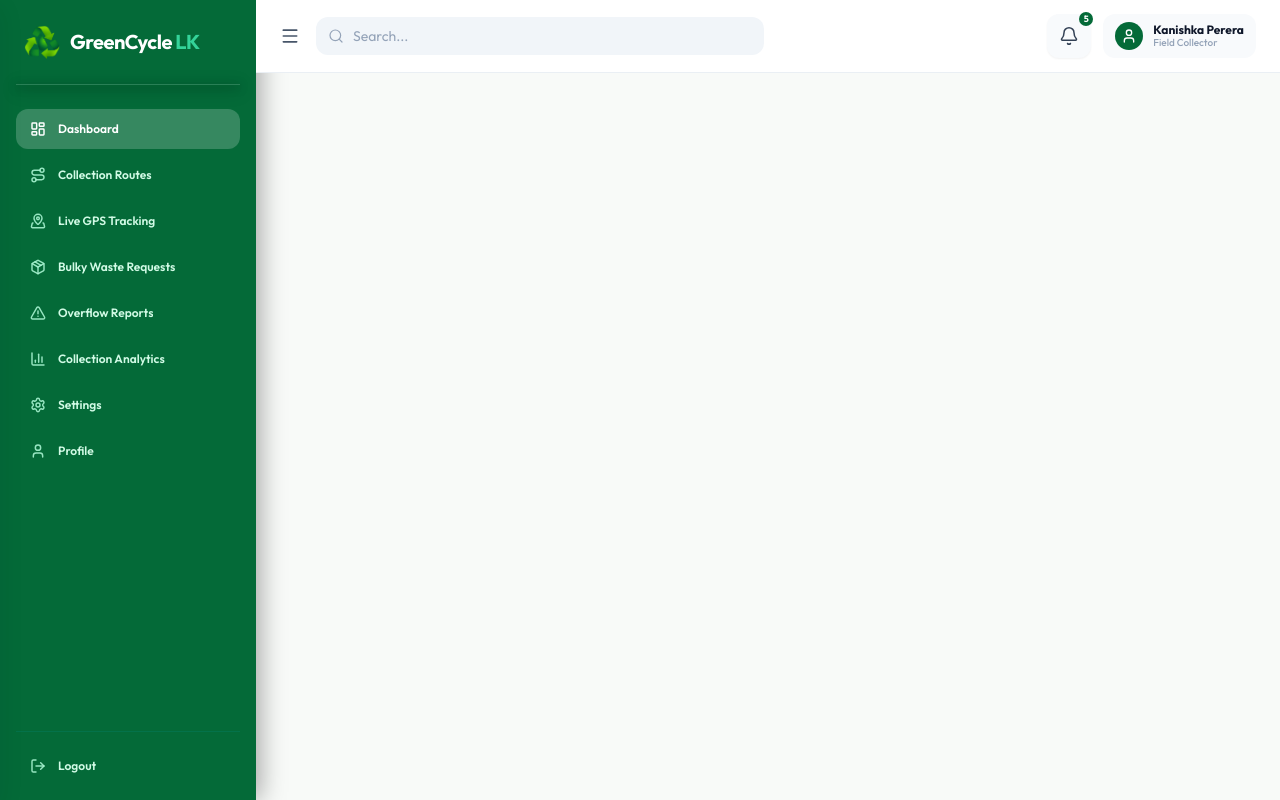
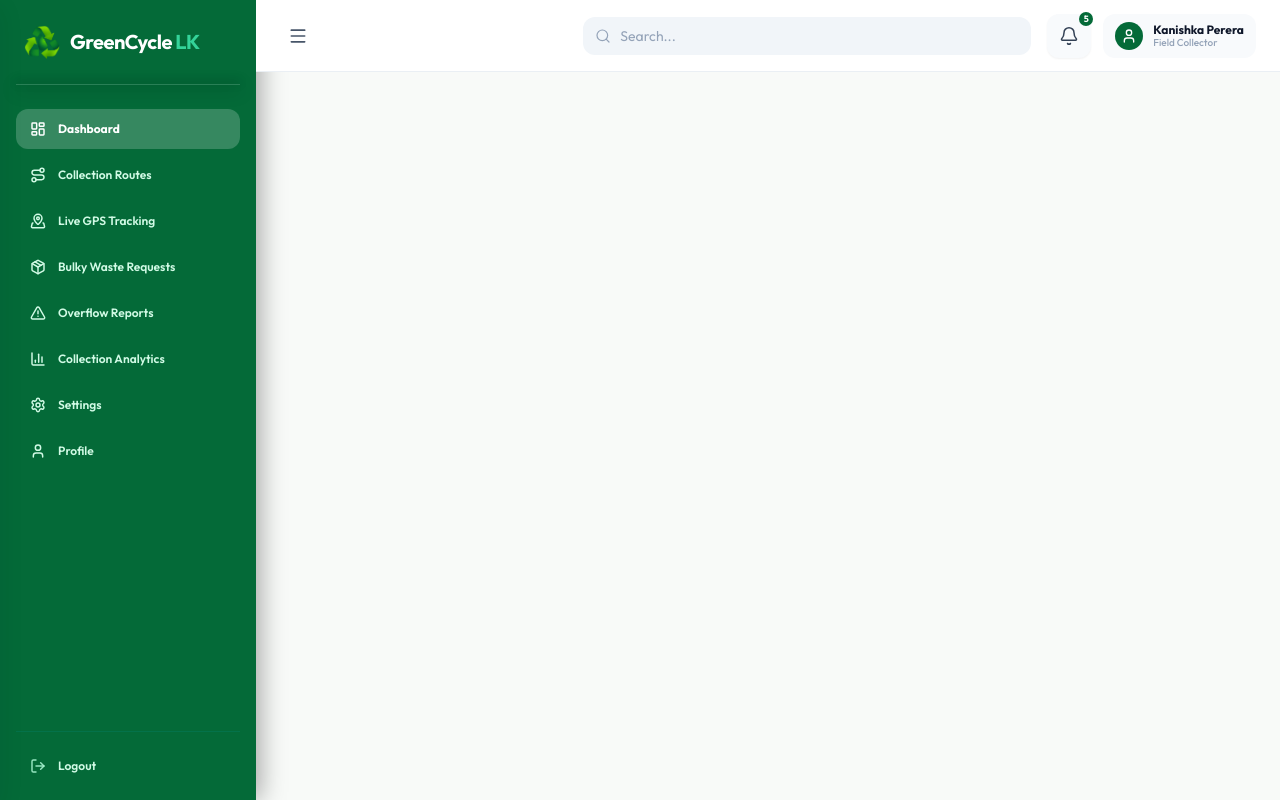
Before and after one commit to She-Codes3/GreenCycle-LK, a React (Vite) app in the folder frontend/: page /collector/dashboard in a window 1280 px wide. Built offline with nearby package versions, Linux system fonts and the light colour scheme.

Commit message:
refactor: redesign the side bar and nav bar

```diff
--- a/frontend/src/components/dashboard/DashboardLayout.tsx
+++ b/frontend/src/components/dashboard/DashboardLayout.tsx
@@ -17,20 +17,20 @@ export const DashboardLayout: React.FC<DashboardLayoutProps> = ({
   className,
 }) => {
   return (
-    <div className="flex h-screen overflow-hidden bg-canvas text-content font-sans">
+    <div className="flex h-screen overflow-hidden bg-canvas font-sans text-content">
       {/* Desktop Sidebar */}
-      <div className="hidden lg:flex lg:shrink-0 h-full">{sidebar}</div>
+      <div className="hidden h-full lg:flex lg:shrink-0">{sidebar}</div>
 
       {/* Mobile Menu Drawer */}
       {mobileMenu}
 
       {/* Main Content Column */}
-      <div className="flex flex-1 flex-col overflow-hidden">
-        {/* Sticky Navbar */}
+      <div className="flex min-w-0 flex-1 flex-col overflow-hidden">
+        {/* Top navigation for the main content area */}
         {navbar}
 
-        {/* Scrollable Dashboard Body */}
-        <main className={cn('flex-1 overflow-y-auto p-4 sm:p-6 lg:p-8', className)}>
+        {/* Scrollable dashboard content */}
+        <main className={cn('min-w-0 flex-1 overflow-y-auto p-4 sm:p-6 lg:p-8', className)}>
           <div className="mx-auto max-w-7xl space-y-6">{children}</div>
         </main>
       </div>
--- a/frontend/src/components/layout/Navbar.tsx
+++ b/frontend/src/components/layout/Navbar.tsx
@@ -1,4 +1,5 @@
-import React from 'react';
+import React, { useState } from 'react';
+import { Bell, Menu, Search, User } from 'lucide-react';
 import { cn } from '../ui/utils';
 
 export interface NavbarProps extends React.HTMLAttributes<HTMLElement> {
@@ -7,6 +8,12 @@ export interface NavbarProps extends React.HTMLAttributes<HTMLElement> {
   actions?: React.ReactNode;
   onMenuToggle?: () => void;
   isMenuOpen?: boolean;
+  onNotificationsClick?: () => void;
+  onProfileClick?: () => void;
+  userName?: string;
+  userRole?: string;
+  notificationCount?: number;
+  showBrand?: boolean;
 }
 
 export const Navbar: React.FC<NavbarProps> = ({
@@ -15,39 +22,41 @@ export const Navbar: React.FC<NavbarProps> = ({
   actions,
   onMenuToggle,
   isMenuOpen = false,
+  onNotificationsClick,
+  onProfileClick,
+  userName = 'GreenCycle User',
+  userRole = 'Resident',
+  notificationCount = 0,
+  showBrand = false,
   className,
   ...props
 }) => {
+  const [searchValue, setSearchValue] = useState('');
+
   return (
-    <header className={cn('ui-nav-header px-4 sm:px-6 lg:px-8', className)} {...props}>
-      <div className="flex h-16 items-center justify-between gap-4">
+    <header className={cn('h-[4.5rem] shrink-0 border-b border-slate-200/70 bg-white px-6 flex items-center gap-4', className)} {...props}>
+      <div className="flex w-full items-center gap-4">
         {/* Left Side: Mobile Menu Button + Brand */}
         <div className="flex items-center gap-3">
-          {onMenuToggle && (
+          {onMenuToggle ? (
             <button
               type="button"
               onClick={onMenuToggle}
               aria-label={isMenuOpen ? 'Close menu' : 'Open menu'}
-              className="lg:hidden p-2 rounded-xl text-content-secondary hover:text-primary hover:bg-muted transition-colors"
+              className="p-2 rounded-xl text-slate-600 hover:bg-slate-100 transition-colors"
             >
-              <svg className="w-5 h-5" fill="none" viewBox="0 0 24 24" stroke="currentColor">
-                {isMenuOpen ? (
-                  <path strokeLinecap="round" strokeLinejoin="round" strokeWidth="2" d="M6 18L18 6M6 6l12 12" />
-                ) : (
-                  <path strokeLinecap="round" strokeLinejoin="round" strokeWidth="2" d="M4 6h16M4 12h16M4 18h16" />
-                )}
-              </svg>
+              <Menu className="h-5 w-5" />
             </button>
-          )}
+          ) : null}
 
-          {brand || (
-            <div className="flex items-center gap-2.5">
-              <div className="w-8 h-8 rounded-xl bg-primary flex items-center justify-center text-sm shadow-sm">
-                🌱
-              </div>
-              <span className="font-bold text-base text-content tracking-tight">GreenCycle LK</span>
+          {showBrand && (brand || (
+            <div className="flex items-center gap-2.5 whitespace-nowrap">
+              <div className="w-8 h-8 rounded-xl bg-[#046a38] flex items-center justify-center text-sm shadow-sm">🌱</div>
+              <span className="font-bold text-base text-slate-900 tracking-tight">
+                GreenCycle <span className="text-emerald-400">LK</span>
+              </span>
             </div>
-          )}
+          ))}
         </div>
 
         {/* Center: Desktop Navigation Links */}
@@ -55,8 +64,52 @@ export const Navbar: React.FC<NavbarProps> = ({
           <nav className="hidden lg:flex items-center gap-1">{navigation}</nav>
         )}
 
-        {/* Right Side: Quick Actions, Notifications, User Menu */}
-        {actions && <div className="flex items-center gap-2.5">{actions}</div>}
+        <div className="flex flex-1 items-center justify-end gap-4">
+          <div className="hidden max-w-md flex-1 md:block">
+            <div className="relative">
+              <Search className="absolute left-3 top-1/2 h-4 w-4 -translate-y-1/2 text-slate-400" strokeWidth={1.8} />
+              <input
+                type="search"
+                value={searchValue}
+                onChange={(event) => setSearchValue(event.target.value)}
+                placeholder="Search..."
+                aria-label="Search"
+                className="w-full rounded-xl border border-transparent bg-slate-100 py-2 pl-9 pr-4 text-sm text-slate-700 outline-none transition-all placeholder:text-slate-400 focus:border-[#046a38]/40 focus:bg-white"
+              />
+            </div>
+          </div>
+
+          {actions || (
+            <div className="flex items-center gap-3">
+              <button
+                type="button"
+                aria-label="View notifications"
+                onClick={onNotificationsClick}
+                className="relative flex h-11 w-11 items-center justify-center rounded-xl bg-slate-50 text-slate-700 shadow-sm transition-colors hover:bg-slate-100"
+              >
+                <Bell className="h-5 w-5" strokeWidth={1.8} />
+                {notificationCount > 0 && (
+                  <span className="absolute -right-0.5 -top-0.5 flex h-3.5 w-3.5 items-center justify-center rounded-full bg-[#046a38] text-[9px] font-extrabold text-white">
+                    {notificationCount}
+                  </span>
+                )}
+              </button>
+              <button
+                type="button"
+                onClick={onProfileClick}
+                className="flex min-h-13 items-center gap-2.5 rounded-xl bg-slate-50 px-3 py-2 transition-colors hover:bg-slate-100"
+              >
+                <span className="flex h-7 w-7 shrink-0 items-center justify-center rounded-full bg-[#046a38] text-white">
+                  <User className="h-4 w-4" strokeWidth={2} />
+                </span>
+                <span className="hidden flex-col text-left sm:flex">
+                  <span className="text-xs font-bold leading-tight text-slate-900">{userName}</span>
+                  <span className="text-[10px] font-medium leading-tight text-slate-400">{userRole}</span>
+                </span>
+              </button>
+            </div>
+          )}
+        </div>
       </div>
     </header>
   );
--- a/frontend/src/components/layout/Sidebar.tsx
+++ b/frontend/src/components/layout/Sidebar.tsx
@@ -1,5 +1,6 @@
 import React from 'react';
 import { cn } from '../ui/utils';
+import logoImage from '@/assets/GreenCycle-logo.png';
 
 export interface SidebarProps extends React.HTMLAttributes<HTMLElement> {
   logo?: React.ReactNode;
@@ -18,25 +19,32 @@ export const Sidebar: React.FC<SidebarProps> = ({
   ...props
 }) => {
   return (
-    <aside className={cn('ui-sidebar', className)} {...props}>
+    <aside className={cn('flex min-h-screen w-64 shrink-0 flex-col bg-[#046a38] p-4 text-white', className)} style={{ boxShadow: '4px 0 24px rgba(0,0,0,0.35)' }} {...props}>
       {/* Brand Header */}
-      <div className="flex items-center gap-3 p-5 border-b border-border">
-        {logo || (
-          <div className="w-10 h-10 rounded-xl bg-primary flex items-center justify-center text-secondary-light font-bold text-lg shadow-sm">
-            🌱
+      <div className="space-y-5">
+        <div className="pb-1">
+          <div className="flex items-center gap-2.5 px-2 pt-2">
+            {logo || <img src={logoImage} alt={brandName} className="h-9 w-9 shrink-0 object-contain" />}
+            <span className="text-lg font-extrabold tracking-tight text-white sm:text-xl">
+              {brandName === 'GreenCycle LK' ? (
+                <>
+                  GreenCycle <span className="text-emerald-400">LK</span>
+                </>
+              ) : (
+                brandName
+              )}
+            </span>
           </div>
-        )}
-        <div className="flex flex-col">
-          <span className="font-bold text-base text-content tracking-tight">{brandName}</span>
-          <span className="text-[11px] text-content-muted leading-tight">{brandSubtitle}</span>
+          {brandSubtitle && <span className="sr-only">{brandSubtitle}</span>}
         </div>
+        <div className="mb-2 h-px bg-white/15 shadow-[0_-2px_8px_rgba(0,0,0,0.45),0_4px_16px_rgba(0,0,0,0.8)]" />
       </div>
 
       {/* Nav Content */}
-      <nav className="flex-1 overflow-y-auto p-4 space-y-1">{children}</nav>
+      <nav className="flex-1 space-y-1.5 overflow-y-auto pt-6">{children}</nav>
 
       {/* Optional Footer */}
-      {footer && <div className="p-4 border-t border-border mt-auto">{footer}</div>}
+      {footer && <div className="mt-auto border-t border-emerald-700/60 pt-4">{footer}</div>}
     </aside>
   );
 };
--- a/frontend/src/components/layout/SidebarItem.tsx
+++ b/frontend/src/components/layout/SidebarItem.tsx
@@ -5,7 +5,7 @@ export interface SidebarItemProps {
   icon?: React.ReactNode;
   label: string;
   href?: string;
-  onClick?: () => void;
+  onClick?: React.MouseEventHandler<HTMLAnchorElement | HTMLButtonElement>;
   active?: boolean;
   badge?: string | number;
   className?: string;
@@ -22,13 +22,13 @@ export const SidebarItem: React.FC<SidebarItemProps> = ({
 }) => {
   const content = (
     <>
-      {icon && <span className="w-5 h-5 shrink-0 flex items-center justify-center">{icon}</span>}
+      {icon && <span className="flex h-4 w-4 shrink-0 items-center justify-center">{icon}</span>}
       <span className="flex-1 truncate">{label}</span>
       {badge !== undefined && (
         <span
           className={cn(
-            'ml-auto text-xs px-2 py-0.5 rounded-full font-semibold',
-            active ? 'bg-white/20 text-white' : 'bg-primary-light text-primary'
+            'ml-auto rounded-full px-2 py-0.5 text-xs font-semibold',
+            active ? 'bg-white/20 text-white' : 'bg-white/10 text-emerald-100'
           )}
         >
           {badge}
@@ -38,7 +38,9 @@ export const SidebarItem: React.FC<SidebarItemProps> = ({
   );
 
   const itemClass = cn(
-    active ? 'ui-sidebar-link-active' : 'ui-sidebar-link',
+    active
+      ? 'flex items-center gap-3 rounded-xl bg-white/20 px-3.5 py-3 text-xs font-bold text-white transition-all'
+      : 'flex items-center gap-3 rounded-xl px-3.5 py-3 text-xs font-semibold text-emerald-100 transition-all hover:bg-white/10 hover:text-white',
     className
   );
 
--- a/frontend/src/features/collector/components/CollectorNavbar.tsx
+++ b/frontend/src/features/collector/components/CollectorNavbar.tsx
@@ -1,5 +1,5 @@
-import React, { useState } from 'react';
-import { Bell, Menu, User, Search } from 'lucide-react';
+import React from 'react';
+import { Navbar } from '@/components/layout';
 
 export interface CollectorNavbarProps {
   onMenuToggle?: () => void;
@@ -11,78 +11,12 @@ export interface CollectorNavbarProps {
   notificationCount?: number;
 }
 
-export const CollectorNavbar: React.FC<CollectorNavbarProps> = ({
-  onMenuToggle,
-  isMenuOpen = false,
-  onNotificationsClick,
-  onProfileClick,
-  userName = 'Kanishka Perera',
-  userRole = 'Field Collector',
-  notificationCount = 5,
-}) => {
-  const [searchValue, setSearchValue] = useState('');
-
-  return (
-    <header className="bg-white px-6 py-3 border-b border-slate-200/70 mb-6 flex items-center gap-4">
-
-      {/* Left: Hamburger icon — display only */}
-      <span className="text-slate-600 shrink-0">
-        <Menu className="h-5 w-5" strokeWidth={2} />
-      </span>
-
-
-      {/* Center: Search bar */}
-      <div className="flex-1 max-w-md">
-        <div className="relative">
-          <Search className="absolute left-3 top-1/2 -translate-y-1/2 h-4 w-4 text-slate-400" strokeWidth={1.8} />
-          <input
-            type="text"
-            value={searchValue}
-            onChange={(e) => setSearchValue(e.target.value)}
-            placeholder="Search..."
-            className="w-full pl-9 pr-4 py-2 text-sm text-slate-700 bg-slate-100 rounded-xl border border-transparent focus:outline-none focus:border-[#046a38]/40 focus:bg-white transition-all placeholder:text-slate-400"
-          />
-        </div>
-      </div>
-
-      {/* Right: Bell + Profile pill */}
-      <div className="flex min-h-12 items-center gap-3 ml-auto">
-
-        {/* Notification Bell */}
-        <button
-          type="button"
-          aria-label="View notifications"
-          onClick={onNotificationsClick}
-          className="relative flex h-11 w-11 items-center justify-center rounded-xl bg-slate-50 text-slate-700 shadow-sm hover:bg-slate-100 transition-colors cursor-pointer"
-        >
-          <Bell className="h-5 w-5" strokeWidth={1.8} />
-          {notificationCount > 0 && (
-            <span className="absolute -top-0.5 -right-0.5 bg-[#046a38] text-white text-[9px] font-extrabold rounded-full w-3.5 h-3.5 flex items-center justify-center">
-              {notificationCount}
-            </span>
-          )}
-        </button>
-
-        {/* Profile pill: user icon + name + role */}
-        <button
-          type="button"
-          onClick={onProfileClick}
-          className="flex min-h-13 items-center gap-2.5 bg-slate-50 hover:bg-slate-100 rounded-xl pl-3 pr-3 py-2 transition-colors cursor-pointer"
-        >
-          <div className="w-7 h-7 rounded-full bg-[#046a38] text-white flex items-center justify-center shrink-0">
-            <User className="h-4 w-4" strokeWidth={2} />
-          </div>
-          <div className="flex flex-col text-left">
-            <span className="text-xs font-bold text-slate-900 leading-tight">
-              {userName}
-            </span>
-            <span className="text-[10px] font-medium text-slate-400 leading-tight">
-              {userRole}
-            </span>
-          </div>
-        </button>
-
-      </div>
-    </header>
-  );
-};
+export const CollectorNavbar: React.FC<CollectorNavbarProps> = (props) => (
+  <Navbar
+    {...props}
+    showBrand={false}
+    userName={props.userName ?? 'Kanishka Perera'}
+    userRole={props.userRole ?? 'Field Collector'}
+    notificationCount={props.notificationCount ?? 5}
+  />
+);
--- a/frontend/src/features/collector/components/CollectorSidebar.tsx
+++ b/frontend/src/features/collector/components/CollectorSidebar.tsx
@@ -10,7 +10,7 @@ import {
   Settings,
   User,
 } from 'lucide-react';
-import logo from '@/assets/GreenCycle-logo.png';
+import { Sidebar, SidebarItem } from '@/components/layout';
 
 export type CollectorSidebarItem =
   | 'dashboard'
@@ -28,12 +28,7 @@ export interface CollectorSidebarProps {
   onLogout?: () => void;
 }
 
-const navigationItems: Array<{
-  id: CollectorSidebarItem;
-  label: string;
-  href: string;
-  icon: React.ReactNode;
-}> = [
+const navigationItems: Array<{ id: CollectorSidebarItem; label: string; href: string; icon: React.ReactNode }> = [
   { id: 'dashboard', label: 'Dashboard', href: '/collector/dashboard', icon: <LayoutDashboard /> },
   { id: 'routes', label: 'Collection Routes', href: '/collector/routes', icon: <Route /> },
   { id: 'tracking', label: 'Live GPS Tracking', href: '/collector/tracking', icon: <MapPinned /> },
@@ -48,67 +43,33 @@ export const CollectorSidebar: React.FC<CollectorSidebarProps> = ({
   activeItem = 'dashboard',
   onItemSelect,
   onLogout,
-}) => {
-  return (
-    <aside className="w-64 sm:w-68 bg-[#046a38] text-white min-h-screen p-4 flex flex-col justify-between shrink-0" style={{ boxShadow: '4px 0 24px rgba(0,0,0,0.35)' }}>
-      <div className="space-y-5">
-        {/* Top Logo & Title */}
-        <div className="pb-1">
-          <div className="flex items-center gap-2.5 px-2 pt-2">
-            <img src={logo} alt="GreenCycle LK" className="h-9 w-9 object-contain shrink-0" />
-            <span className="font-extrabold text-lg sm:text-xl tracking-tight text-white">
-              GreenCycle <span className="text-emerald-400">LK</span>
-            </span>
-          </div>
-        </div>
-        {/* Divider with shadow */}
-        <div style={{ height: '1px', background: 'rgba(255,255,255,0.15)', boxShadow: '0 4px 16px rgba(0,0,0,0.8), 0 2px 8px rgba(0,0,0,0.6)', marginBottom: '8px' }} />
-
-        {/* Navigation Items Stack */}
-        <nav className="space-y-1.5 pt-1">
-          {navigationItems.map((item) => {
-            const isActive = item.id === activeItem;
-            return (
-              <a
+}) => (
+  <Sidebar
+    footer={
+      <button
+        type="button"
+        onClick={onLogout}
+        className="flex w-full items-center gap-3 rounded-xl px-3.5 py-2.5 text-left text-xs font-semibold text-emerald-100 transition-colors hover:bg-white/10 hover:text-white"
+      >
+        <LogOut className="h-4 w-4 text-emerald-200/90" strokeWidth={2.2} />
+        <span>Logout</span>
+      </button>
+    }
+  >
+    {navigationItems.map((item) => (
+      <SidebarItem
         key={item.id}
+        label={item.label}
         href={item.href}
-                onClick={(e) => {
+        icon={React.cloneElement(item.icon as React.ReactElement, { className: 'h-4 w-4 stroke-[2.2]' })}
+        active={item.id === activeItem}
+        onClick={(event) => {
           if (onItemSelect) {
-                    e.preventDefault();
+            event.preventDefault();
             onItemSelect(item.id);
           }
         }}
-                className={`flex items-center gap-3 px-3.5 py-3 rounded-xl text-xs font-semibold transition-all ${isActive
-                  ? 'bg-white/20 text-white font-bold'
-                  : 'text-emerald-100 hover:text-white hover:bg-white/10'
-                  }`}
-              >
-                <span
-                  className={`h-4 w-4 shrink-0 ${isActive ? 'text-white' : 'text-emerald-200/90'
-                    }`}
-                >
-                  {React.cloneElement(item.icon as React.ReactElement, {
-                    className: 'h-4 w-4 stroke-[2.2]',
-                  })}
-                </span>
-                <span className="truncate">{item.label}</span>
-              </a>
+      />
+    ))}
+  </Sidebar>
 );
-          })}
-        </nav>
-      </div>
-
-      {/* Bottom Logout Item */}
-      <div className="pt-4 border-t border-emerald-700/60">
-        <button
-          type="button"
-          onClick={onLogout}
-          className="w-full flex items-center gap-3 px-3.5 py-2.5 rounded-xl text-emerald-100 hover:text-white hover:bg-white/10 font-semibold text-xs transition-colors text-left"
-        >
-          <LogOut className="h-4 w-4 text-emerald-200/90 stroke-[2.2]" />
-          <span>Logout</span>
-        </button>
-      </div>
-    </aside>
-  );
-};
```
Lines whose indentation alone changed are shown as unchanged.
